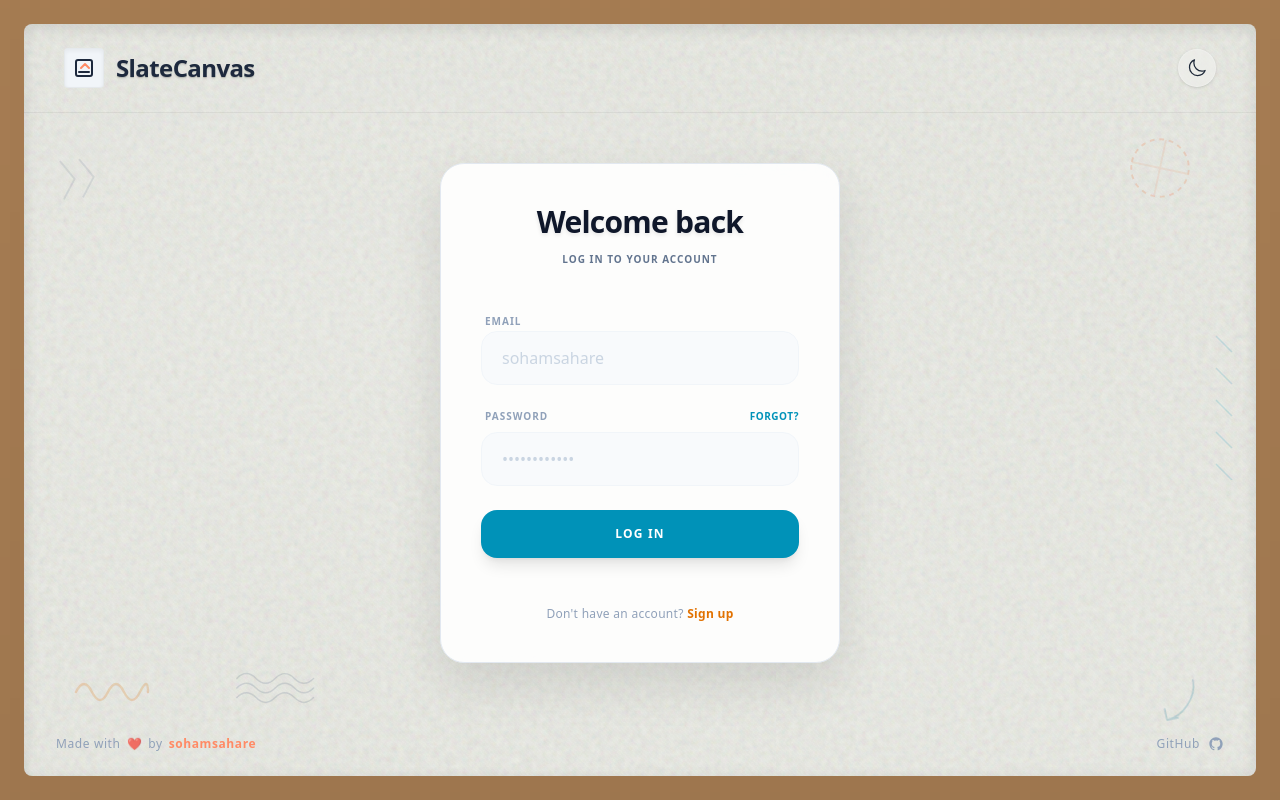
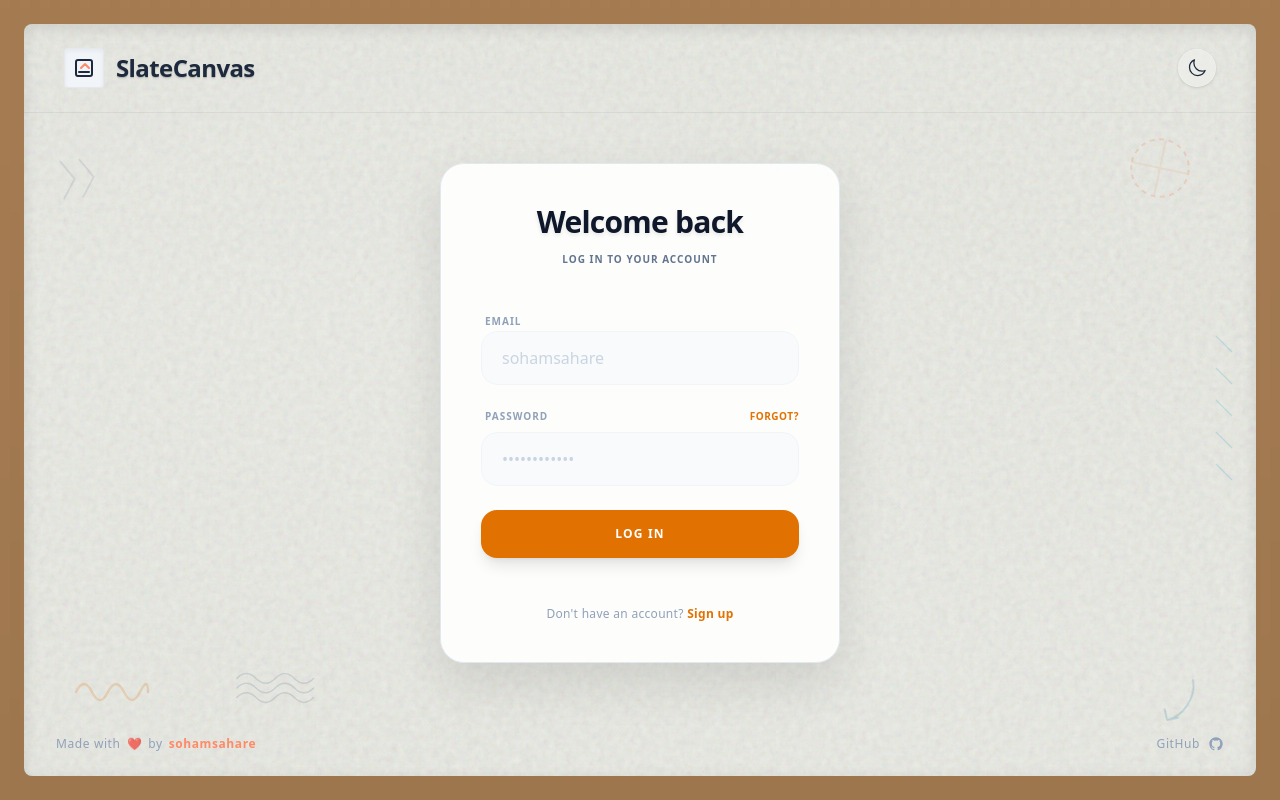
Before and after one commit to soham-sahare/SlateCanvas, a Next.js app in the folder frontend/: page /login in a window 1280 px wide. Built offline with nearby package versions, Linux system fonts and the light colour scheme.

Commit message:
style: unify entire auth and hero UI to orange/amber theme

```diff
--- a/frontend/src/app/login/page.tsx
+++ b/frontend/src/app/login/page.tsx
@@ -57,7 +57,7 @@ export default function LoginPage() {
               <div className="space-y-2">
                 <div className="flex items-center justify-between ml-1">
                   <label className="text-[10px] uppercase tracking-widest font-bold text-slate-400 dark:text-[#cbd5e1]/40">Password</label>
-                  <a href="#" className="text-[10px] font-bold text-cyan-600 dark:text-[#4dd0e1] hover:underline uppercase tracking-wider">Forgot?</a>
+                  <a href="#" className="text-[10px] font-bold text-amber-600 dark:text-[#ff8a65] hover:underline uppercase tracking-wider transition-colors">Forgot?</a>
                 </div>
                 <input
                   type="password"
@@ -65,13 +65,13 @@ export default function LoginPage() {
                   value={password}
                   onChange={(e) => setPassword(e.target.value)}
                   placeholder="••••••••••••"
-                  className="w-full px-5 py-3.5 rounded-2xl bg-slate-50 dark:bg-[#f0f4f8] border border-slate-100 dark:border-none focus:outline-none focus:ring-2 focus:ring-cyan-500/50 dark:focus:ring-[#4dd0e1]/50 transition-all text-slate-900 dark:text-[#1e232b] placeholder-slate-300 dark:placeholder-[#1e232b]/30 font-medium"
+                  className="w-full px-5 py-3.5 rounded-2xl bg-slate-50 dark:bg-[#f0f4f8] border border-slate-100 dark:border-none focus:outline-none focus:ring-2 focus:ring-amber-500/50 dark:focus:ring-[#ff8a65]/50 transition-all text-slate-900 dark:text-[#1e232b] placeholder-slate-300 dark:placeholder-[#1e232b]/30 font-medium"
                 />
               </div>
 
               <button
                 type="submit"
-                className="w-full py-4 px-4 rounded-2xl bg-cyan-600 dark:bg-[#4dd0e1] text-white dark:text-[#1e293b] font-black text-xs uppercase tracking-widest shadow-lg dark:shadow-[inset_0_-3px_0_rgba(0,0,0,0.1)] hover:bg-cyan-700 dark:hover:bg-[#80deea] hover:-translate-y-0.5 transition-all active:translate-y-0.5 active:shadow-none"
+                className="w-full py-4 px-4 rounded-2xl bg-amber-600 dark:bg-[#ff8a65] text-white dark:text-[#1e293b] font-black text-xs uppercase tracking-widest shadow-lg dark:shadow-[inset_0_-3px_0_rgba(0,0,0,0.1)] hover:bg-amber-700 dark:hover:bg-[#ffab91] hover:-translate-y-0.5 transition-all active:translate-y-0.5 active:shadow-none"
               >
                 Log In
               </button>
@@ -79,7 +79,7 @@ export default function LoginPage() {
 
             <p className="text-xs text-center text-slate-400 dark:text-[#cbd5e1]/40 font-medium tracking-wide pt-2">
               Don't have an account?{" "}
-              <Link href="/signup" className="font-bold text-amber-600 dark:text-[#ff8a65] hover:underline underline-offset-4">
+              <Link href="/signup" className="font-bold text-amber-600 dark:text-[#ff8a65] hover:underline underline-offset-4 transition-colors">
                 Sign up
               </Link>
             </p>
--- a/frontend/src/app/page.tsx
+++ b/frontend/src/app/page.tsx
@@ -25,7 +25,7 @@ export default function Home() {
           <ThemeToggle />
           <Link
             href="/login"
-            className="px-4 sm:px-6 py-2 font-medium text-[10px] sm:text-xs uppercase tracking-widest rounded border border-cyan-500/30 dark:border-[#4dd0e1]/30 text-cyan-600 dark:text-[#4dd0e1] hover:bg-cyan-500/5 dark:hover:bg-[#4dd0e1]/5 hover:border-cyan-500/60 dark:hover:border-[#4dd0e1]/60 transition-all whitespace-nowrap"
+            className="px-4 sm:px-6 py-2 font-medium text-[10px] sm:text-xs uppercase tracking-widest rounded border border-amber-500/30 dark:border-[#ffb74d]/30 text-amber-600 dark:text-[#ffb74d] hover:bg-amber-500/5 dark:hover:bg-[#ffb74d]/5 hover:border-amber-500/60 dark:hover:border-[#ffb74d]/60 transition-all whitespace-nowrap"
           >
             Log In
           </Link>
@@ -37,8 +37,8 @@ export default function Home() {
         <div className="max-w-screen-lg mx-auto space-y-12">
 
           <div className="flex justify-center">
-            <div className="inline-flex items-center gap-2 px-4 py-1.5 rounded-lg bg-slate-100 dark:bg-white/5 border border-slate-200 dark:border-white/10 text-cyan-600 dark:text-[#4dd0e1] tracking-widest uppercase text-[10px] font-bold shadow-sm backdrop-blur-sm transition-all">
-              <span className="flex h-1.5 w-1.5 rounded-full bg-cyan-500 dark:bg-[#4dd0e1] animate-pulse"></span>
+            <div className="inline-flex items-center gap-2 px-4 py-1.5 rounded-lg bg-orange-50 dark:bg-orange-500/5 border border-orange-100 dark:border-orange-500/20 text-orange-600 dark:text-orange-400 tracking-widest uppercase text-[10px] font-bold shadow-sm backdrop-blur-sm transition-all">
+              <span className="flex h-1.5 w-1.5 rounded-full bg-orange-500 dark:bg-orange-400 animate-pulse"></span>
               <span>The Collaborative Whiteboard</span>
             </div>
           </div>
--- a/frontend/src/app/signup/page.tsx
+++ b/frontend/src/app/signup/page.tsx
@@ -98,7 +98,7 @@ export default function SignupPage() {
 
             <p className="text-xs text-center text-slate-400 dark:text-[#cbd5e1]/40 font-medium tracking-wide pt-2">
               Already have an account?{" "}
-              <Link href="/login" className="font-bold text-cyan-600 dark:text-[#4dd0e1] hover:underline underline-offset-4">
+              <Link href="/login" className="font-bold text-amber-600 dark:text-[#ff8a65] hover:underline underline-offset-4 transition-colors">
                 Log in
               </Link>
             </p>
```
